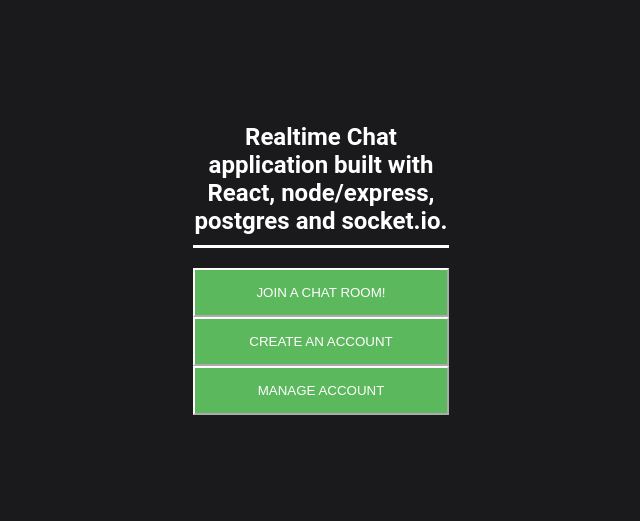
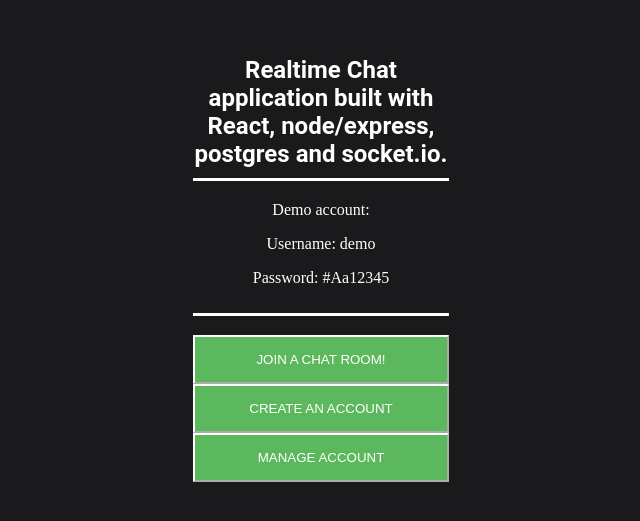
Before and after one commit to OmarMutd/Cross-Chat, a React (Create React App) app: page / in a window 1280 px wide. Shown: the part 141-662 px from the top of the page, without its empty margins (319-959 px from the left). Built offline with nearby package versions, Linux system fonts and the light colour scheme.

Commit message:
added demo account, fixed some css, fixed link bug

```diff
--- a/src/LandingPage/LandingPage.css
+++ b/src/LandingPage/LandingPage.css
@@ -23,11 +23,6 @@ html, body {
 .LandingPage-button:hover{
     background-color:#4095c6;
     color: black;
-
-    /* cursor: text;
-    cursor: row-resize;
-    cursor: move; */
-
     cursor: pointer;
     }
 
@@ -49,7 +44,10 @@ html, body {
     border-bottom: 3px solid white;
 }
 
-/* .lp-text {
-    text-decoration: none;
-    color: #fff
-} */
+.demo-user {
+    color: white;
+    border-bottom: 3px solid white;
+    font-family: "Times New Roman", Times, serif;
+    padding-bottom: 10px;
+
+}
--- a/src/LandingPage/LandingPage.js
+++ b/src/LandingPage/LandingPage.js
@@ -1,7 +1,6 @@
 import React, { Component } from 'react'
 import './LandingPage.css'
 import { Link } from "react-router-dom";
-// Fragments
 
 
 export class LandingPage extends Component {
@@ -10,6 +9,13 @@ export class LandingPage extends Component {
     <div className='LandingContainer'>
       <div className='landing-page'>
        <h2 className='intro-to-app'> Realtime Chat application built with React, node/express, postgres and socket.io.</h2>
+
+    <div className='demo-user'>
+      <p> Demo account:</p>
+      <p> Username: demo</p>
+      <p> Password: #Aa12345 </p>
+    </div>
+    < br />
 
     <Link to="/SignInPage" className='lp-text'>
     <button className='LandingPage-button'>
@@ -30,6 +36,8 @@ export class LandingPage extends Component {
     </Link>
     </div>
 
+
+
       </div>
 
         )
--- a/src/SignInPage/SignInPage.css
+++ b/src/SignInPage/SignInPage.css
@@ -1,5 +1,8 @@
 .signintalk {
   color: white;
+  border-bottom: 3px solid white;
+  padding-bottom: 10px;
+
 }
 
 .sign-in {
--- a/src/SignInPage/SignInPage.js
+++ b/src/SignInPage/SignInPage.js
@@ -37,6 +37,13 @@ export default function SignInPage() {
         <div className="joinOuterContainer">
             <div className="joinInnerContainer">
                 <h2 className='signintalk'>Enter username, password, and chatroom to connect with other users!</h2>
+
+                <div className='demo-user'>
+      <p> Demo account:</p>
+      <p> Username: demo</p>
+      <p> Password: #Aa12345 </p>
+    </div>
+    <br />
                 <form onSubmit={handleSubmit(onSubmit)}>
 
                     <input ref={register} name='username' placeholder="User" className="joinInput" type="text" onChange={(event) => setName(event.target.value)} ></input>
@@ -51,7 +58,7 @@ export default function SignInPage() {
                 </button>
                     </Link>
                 </form>
-                <Link to='/ManageAccount'><button className='manage-button'> Go Back </button></Link>
+                <Link to='/'><button className='manage-button'> Go Back </button></Link>
             </div>
         </div>
     )
```
Also changed, not shown: todo.txt.
